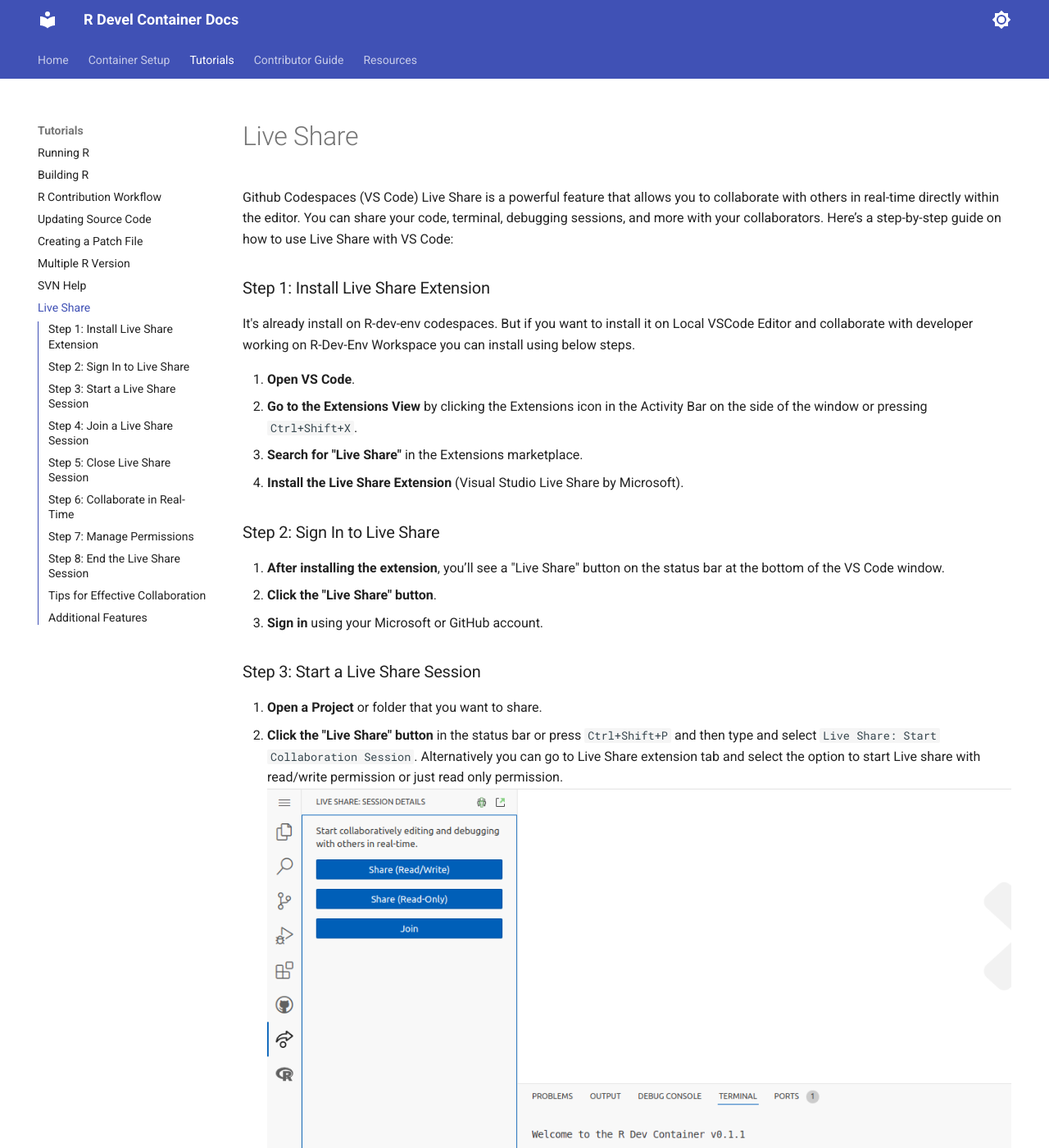
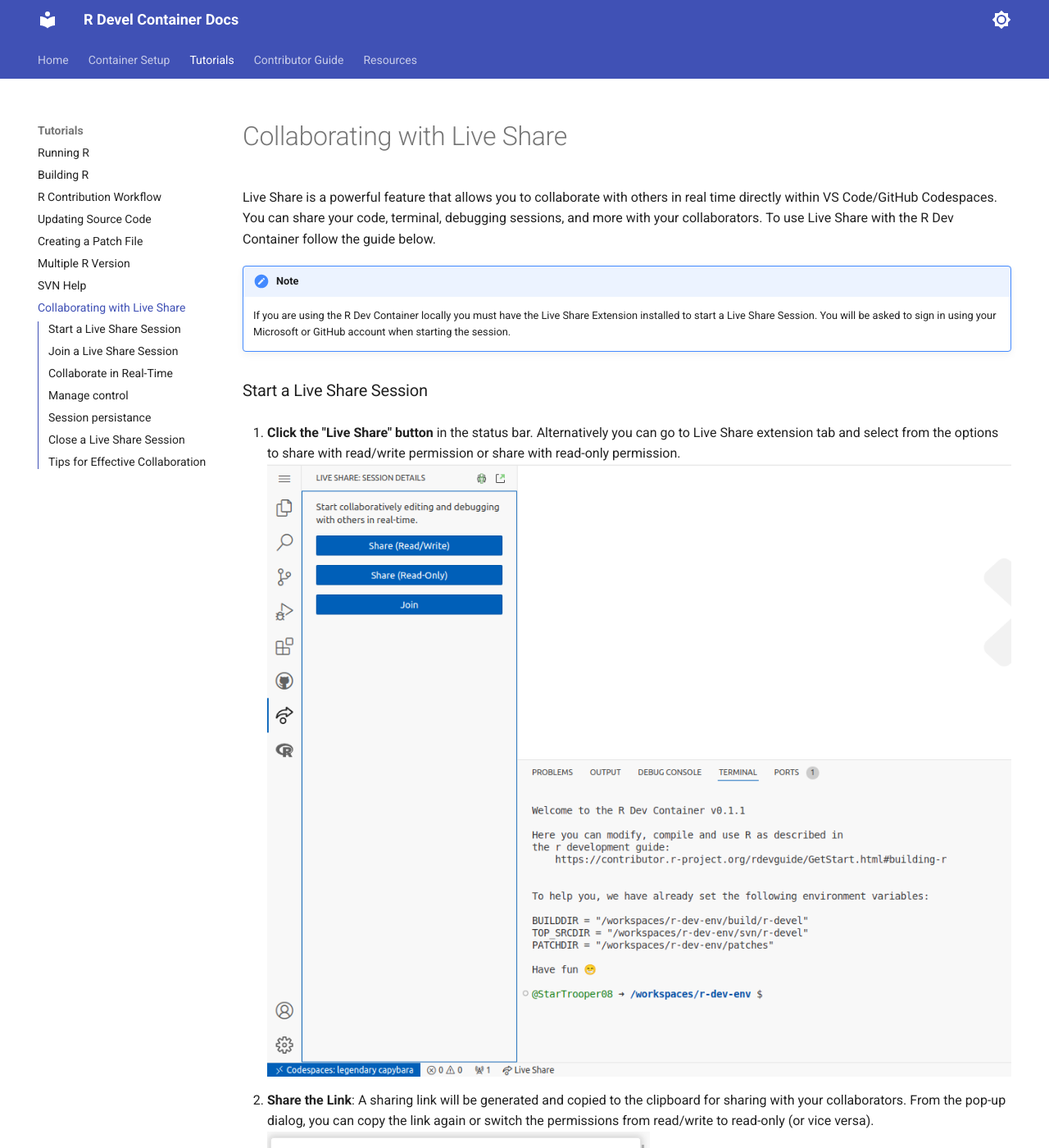
Before and after one commit to r-devel/r-dev-env, an MkDocs documentation site: the page built from docs/tutorials/live_share.md, in a window 1280 px wide and 1400 px high. Shown: the whole window at 82% size. Built offline with MkDocs 1.6.1 and Material for MkDocs 9.7.7, drawn with Linux system fonts in a browser that asks for light colours; some of the changed text lies outside the part shown.

Commit message:
revise Live Share docs

```diff
--- a/docs/tutorials/live_share.md
+++ b/docs/tutorials/live_share.md
@@ -1,73 +1,58 @@
-Github Codespaces (VS Code) Live Share is a powerful feature that allows you to collaborate with others in real-time directly within the editor. You can share your code, terminal, debugging sessions, and more with your collaborators. Here’s a step-by-step guide on how to use Live Share with VS Code:
+Live Share is a powerful feature that allows you to collaborate with others in real time directly within VS Code/GitHub Codespaces. You can share your code, terminal, debugging sessions, and more with your collaborators. To use Live Share with the R Dev Container follow the guide below.
 
-### Step 1: Install Live Share Extension
-It's already install on R-dev-env codespaces.
-But if you want to install it on Local VSCode Editor and collaborate with developer working on R-Dev-Env Workspace you can install using below steps.
+!!! Note
 
-1. **Open VS Code**.
-2. **Go to the Extensions View** by clicking the Extensions icon in the Activity Bar on the side of the window or pressing `Ctrl+Shift+X`.
-3. **Search for "Live Share"** in the Extensions marketplace.
-4. **Install the Live Share Extension** (Visual Studio Live Share by Microsoft).
+    If you are using the R Dev Container locally you must have the Live Share Extension installed to start a Live Share Session. You will be asked to sign in using your Microsoft or GitHub account when starting the session.
 
-### Step 2: Sign In to Live Share
+### Start a Live Share Session
 
-1. **After installing the extension**, you’ll see a "Live Share" button on the status bar at the bottom of the VS Code window.
-2. **Click the "Live Share" button**.
-3. **Sign in** using your Microsoft or GitHub account.
-
-### Step 3: Start a Live Share Session
-
-1. **Open a Project** or folder that you want to share.
-2. **Click the "Live Share" button** in the status bar or press `Ctrl+Shift+P` and then type and select `Live Share: Start Collaboration Session`.
-Alternatively you can go to Live Share extension tab and select the option to start Live share with read/write permission or just read only permission.
+1. **Click the "Live Share" button** in the status bar.
+Alternatively you can go to Live Share extension tab and select from the options to share with read/write permission or share with read-only permission.
 ![alt text](../assets/live-share.png)
 
-3. **Copy the Link**: A sharing link will be generated. You can copy this link and share it with your collaborators.
+2. **Share the Link**: A sharing link will be generated and copied to the clipboard for sharing with your collaborators. From the pop-up dialog, you can copy the link again or switch the permissions from read/write to read-only (or vice versa).
 ![alt text](../assets/live-share2.png)
 
-### Step 4: Join a Live Share Session
+### Join a Live Share Session
 
-1. **Receive the Link** from the host. The link will be something in this form `https://prod.liveshare.vsengsaas.visualstudio.com/join?[37 alphanumberic characters]`
-2. **Click on the Link**: It will open VS Code and join the Live Share session automatically.
-3. Alternatively, you can **press `Ctrl+Shift+P`**, type `Live Share: Join Collaboration Session`, and then paste the link. Or you can again use the Live share extension tab and join the session using Join option. This will give a pop-up on the top of the VSCode window asking for Live Share session link. Enter link and click 'Enter'.
+1. **Receive the link** from the host. The link will be of the form `https://prod.liveshare.vsengsaas.visualstudio.com/join?[37 alphanumberic characters]`
+2. **Choose how to join the session:**
+
+    - **Open the link in a web browser**: click the link to open it in your web browser. If you have VS Code installed locally, a pop-up dialog will give you the choice of continuing in the web or opening the session in VS Code. You can join the session anonymously or sign in with your Microsoft or GitHub account.
+    - **Copy the link into VSCode or the R Dev Container Codespace**: From the Live share extension tab, click the "Join" button. If you are using VS Code locally, you can choose to join the session anonymously or sign in with your Microsoft or GitHub account. If you are using the Codespace, you will already be signed in with your GitHub account. A pop-up at the top of the VSCode window will ask for the Live Share session link. Paste the link and click 'Enter'.
 ![alt text](../assets/live-share3.png).
 
-### Step 5: Close Live Share Session
-When you want to close live share session, you can go to Live Share Extension tab and click on stop icon. This will close the live share session.
-![alt text](../assets/live-share4.png).
+3. **Wait to be accepted by the host**. The host will receive a pop-up message where they can accept your request to join.
 
-### Step 6: Collaborate in Real-Time
+### Collaborate in Real-Time
 
 Once joined, you can:
 
 - **Edit Code Together**: Both the host and guests can edit files, and changes will be synchronized in real-time.
-- **Share Terminals**: The host can share a terminal with guests. Guests can see the terminal output and, if granted permission, type commands.
-- **Debug Together**: Start debugging sessions that all participants can see and interact with.
-- **Share Servers**: If you’re running a local web server, you can share it with guests so they can access it in their browsers.
+- **Share Terminals**: The host can share bash or R terminals. Guests can see the terminal output and, if granted permission, type commands.
+- **Live Chat**: Session chat can be opened from the Live share extension tab
 
-Live Chat using Live Share
 ![alt text](../assets/live-share5.png).
 
-### Step 7: Manage Permissions
+### Manage control
 
-The host has control over the session and can manage permissions:
+1. **Manage permissions**: In a session with read/write permissions, the host can change permissions for each shared terminal by right-clicking the terminal name on the Live Share tab.
+2. **Follow Mode**: Both the host and guests can enable "Follow Mode" to follow each other’s cursor and view.
 
-1. **Sharing Terminals**: When you share a terminal, you can choose to make it read-only or give guests write access.
-2. **Read-Only Access**: You can start a session in read-only mode where guests can only view the files but not edit them.
-3. **Follow Mode**: Both the host and guests can enable "Follow Mode" to follow each other’s cursor and view.
+### Session persistance
 
-### Step 8: End the Live Share Session
+You can rejoin a session if disconnected, and your previous state will be restored.
 
-1. **Click the "Live Share" button** again in the status bar.
-2. Select **"End Collaboration Session"** to stop sharing your environment.
+### Close a Live Share Session
+
+When you want to close the live share session, you can go to Live Share Extension tab and click on stop icon.
+![alt text](../assets/live-share4.png).
+
+If you are a guest, the live share session will continue to run without you. If you are the host this will close the session for everyone.
+
+Alternatively, you can click the "Live Share" button in the status bar to leave or stop the session.
 
 ### Tips for Effective Collaboration
 
 - **Use Voice/Video Chat**: Combine Live Share with a voice or video call (e.g., Zoom, Teams, etc.) for better communication.
 - **Share Comments**: Use comments in the code to communicate specific points or suggestions.
-- **Debug Together**: Utilize the shared debugging capabilities to troubleshoot issues collaboratively.
-
-### Additional Features
-
-- **Session Persistence**: You can rejoin a session if disconnected, and your previous state will be restored.
-- **Guest Invitations**: You can invite specific people to join your session from the Live Share extension.
--- a/mkdocs.yml
+++ b/mkdocs.yml
@@ -13,7 +13,7 @@ nav:
         - 'Creating a Patch File' : 'tutorials/patch_update.md'
         - 'Multiple R Version' : 'tutorials/multi_r_compilation.md'
         - 'SVN Help' : 'tutorials/svn_help.md'
-        - 'Live Share' : 'tutorials/live_share.md'
+        - 'Collaborating with Live Share' : 'tutorials/live_share.md'
     - 'Contributor Guide' :
         - 'contributor_guide/contributing_to_docs.md'
         - 'contributor_guide/contributing_to_codebase.md'
```
